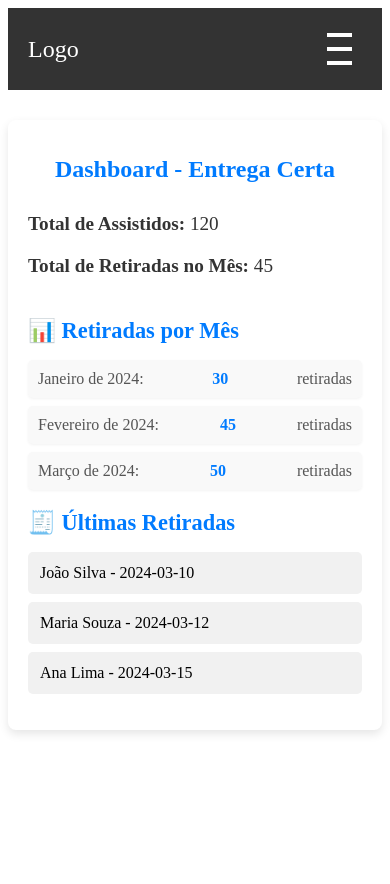
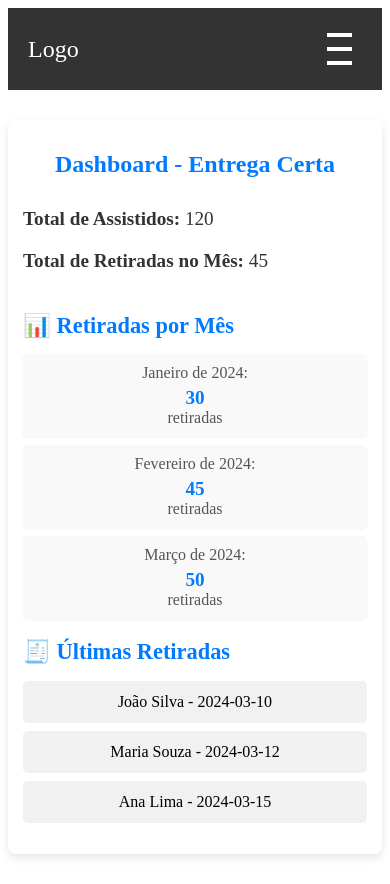
Before and after one commit to gabrielmdss/entregaCerta-frontend, an Angular app in the folder entregaCerta/: page /dashboard in a window 390 px wide. Before the commit the page ends 844 px from the top, so only its background shows below. Built offline with nearby package versions, Linux system fonts and the light colour scheme; no server answers.

Commit message:
fix: conserta css

```diff
--- a/entregaCerta/src/app/pages/dashboard/dashboard.component.css
+++ b/entregaCerta/src/app/pages/dashboard/dashboard.component.css
@@ -23,6 +23,7 @@ h1 {
   color: #007bff;
   font-size: 2rem;
   margin-bottom: 20px;
+  word-wrap: break-word;
 }
 
 /* Estilo das estatísticas */
@@ -49,6 +50,7 @@ h2 {
 .monthly-statistics {
   list-style-type: none;
   padding: 0;
+  margin: 0;
 }
 
 .stat-item {
@@ -101,11 +103,13 @@ h2 {
 
 /* Responsividade */
 @media (max-width: 768px) {
+  /* Alinha estatísticas na coluna quando a tela é pequena */
   .stats {
     flex-direction: column;
     align-items: flex-start;
   }
 
+  /* Ajusta o tamanho das fontes em telas menores */
   .stat-item, .recent-item {
     font-size: 1rem;
   }
@@ -117,4 +121,25 @@ h2 {
   h2 {
     font-size: 1.4rem;
   }
+
+  /* Alinha as listas na vertical e adiciona margem para os itens */
+  .monthly-statistics, .recent-retiradas {
+    padding-left: 0;
+  }
+
+  .stat-item, .recent-item {
+    font-size: 1rem;
+    flex-direction: column;
+    text-align: left;
+  }
+
+  .stat-value {
+    font-size: 1.2rem;
+    margin-top: 5px;
+  }
+
+  /* Ajustes de largura para o container */
+  .container {
+    padding: 15px;
+  }
 }
```
